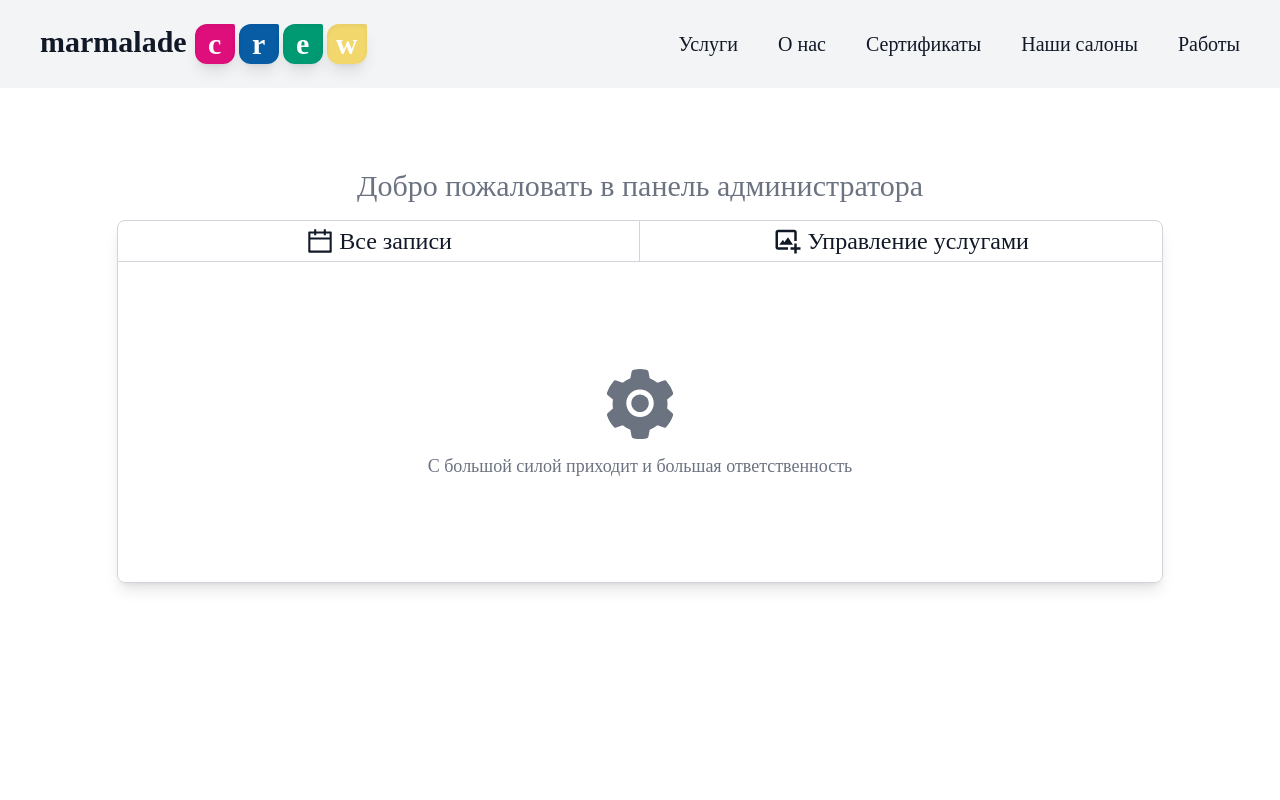
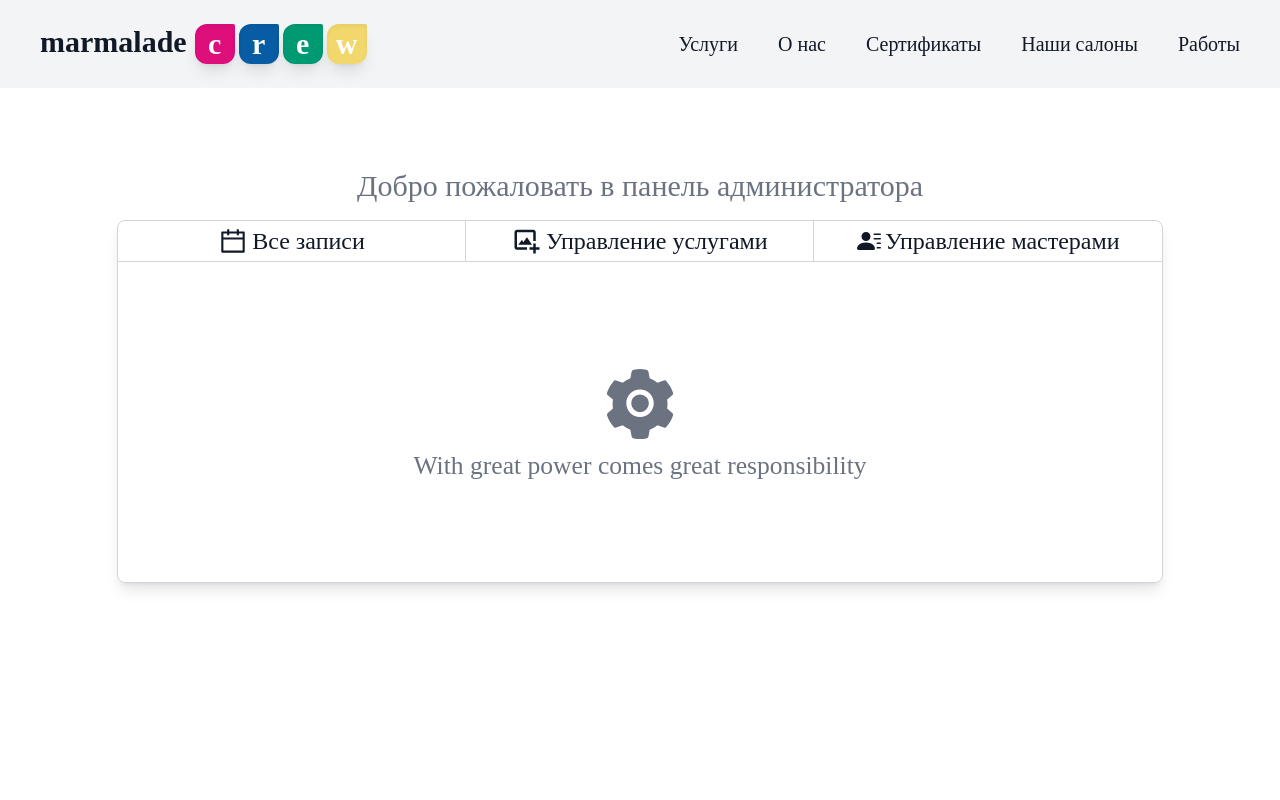
Before and after one commit to icestormikk/vscode-projects, a React (Create React App) app in the folder aggregator-front/: page /administration in a window 1280 px wide. Shown: the top 800 px of the page. Built offline with nearby package versions, Linux system fonts and the light colour scheme; no server answers.

Commit message:
adding a link to a new section

```diff
--- a/aggregator-front/src/pages/AdminPanel.jsx
+++ b/aggregator-front/src/pages/AdminPanel.jsx
@@ -3,7 +3,9 @@
 import React, { useState } from 'react';
 import { AiFillSetting, AiOutlineCalendar } from 'react-icons/ai';
 import { BiImageAdd } from 'react-icons/bi';
+import { BsPersonLinesFill } from 'react-icons/bs';
 import { useDispatch } from 'react-redux';
+import AllMastersEntries from '../components/AllMastersEntries';
 import AllOrderEntries from '../components/AllOrderEntries';
 import AllServiceEntries from '../components/AllServiceEntries';
 import { defaultMasters, MastersAPI } from '../services/MasterService';
@@ -29,6 +31,12 @@ export default function AdminPanel() {
       title: 'Управление услугами',
       icon: <BiImageAdd className="text-3xl" />,
       element: <AllServiceEntries />,
+    },
+    {
+      id: 2,
+      title: 'Управление мастерами',
+      icon: <BsPersonLinesFill />,
+      element: <AllMastersEntries />,
     },
   ];
 
@@ -96,7 +104,7 @@ export default function AdminPanel() {
                 ? (
                   <div className="w-full flex flex-col justify-center items-center gap-2 text-lg h-80">
                     <AiFillSetting className="text-[5rem]" />
-                    <h1 className="text-center">С большой силой приходит и большая ответственность</h1>
+                    <h1 className="text-center text-[1.6rem]">With great power comes great responsibility</h1>
                   </div>
                 )
                 : chosenElement
```
